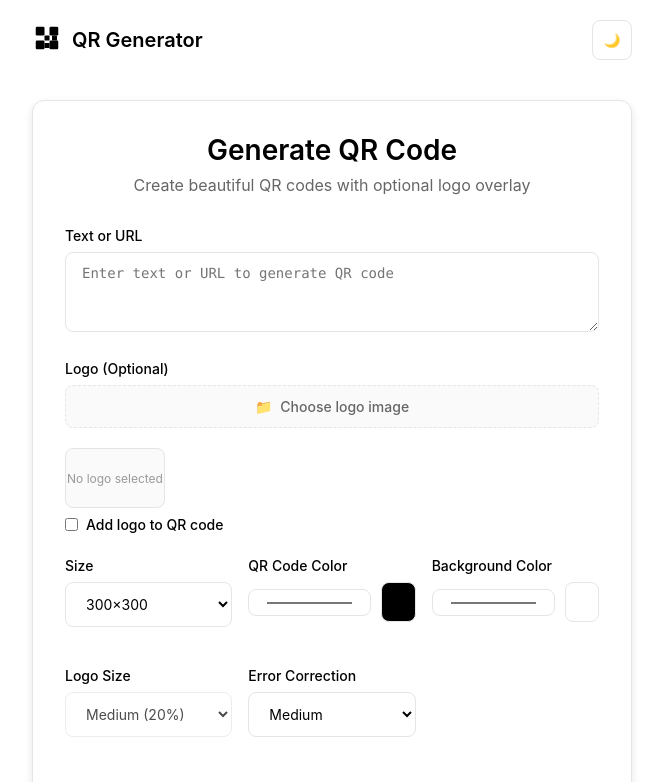
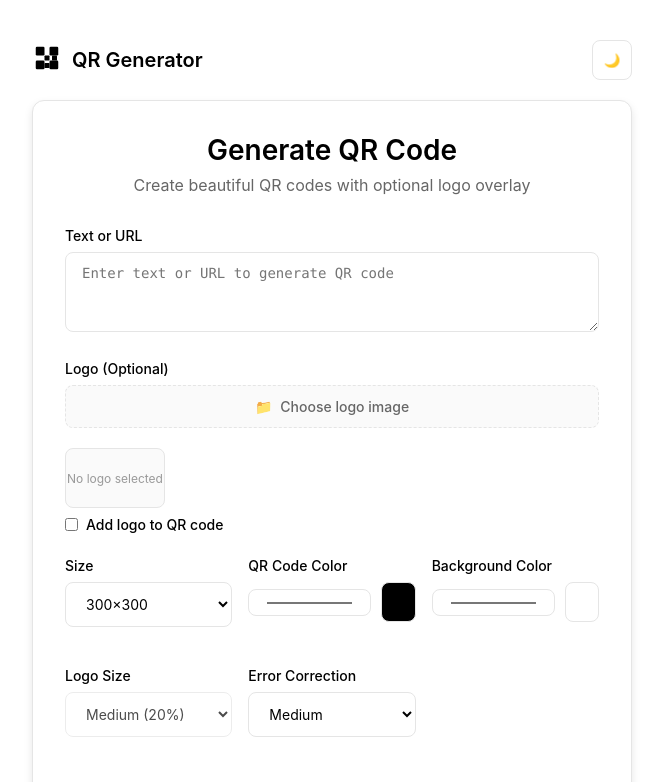
Before and after one commit to lukman754/qr, a plain HTML site: page index.html in a window 1280 px wide. Shown: the top 782 px of the page, without its empty margins (308-971 px from the left). Drawn offline with Linux system fonts and the light colour scheme.

Commit message:
Update index.html

```diff
--- a/index.html
+++ b/index.html
@@ -54,7 +54,7 @@
         justify-content: space-between;
         align-items: center;
         max-width: 600px;
-        margin: 0 auto 40px;
+        margin: 20px auto 20px;
       }
 
       .logo {
```
